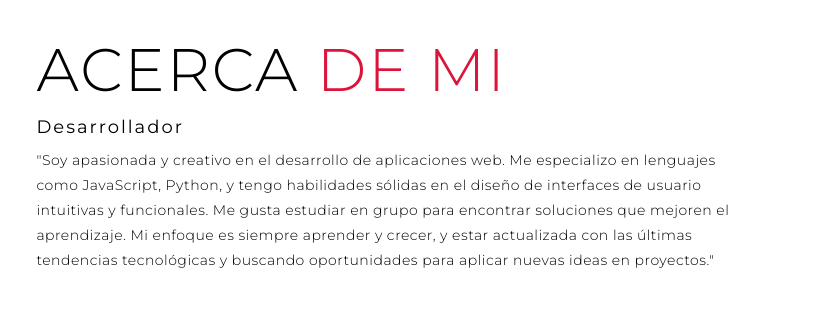
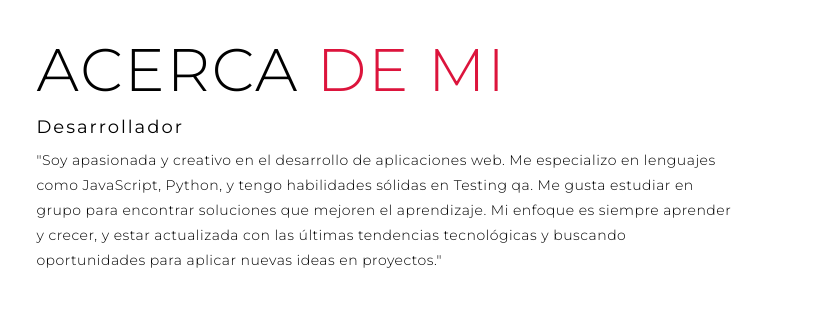
Before and after one commit to 17465718/porfolio, a plain HTML site: page one-page-project/index.html in a window 1280 px wide. Shown: the part 3296-3616 px from the top of the page, 456-1280 px from the left. Drawn offline with Linux system fonts and the light colour scheme.

Commit message:
Update index.html
actualice el párrafo

```diff
--- a/one-page-project/index.html
+++ b/one-page-project/index.html
@@ -110,8 +110,7 @@
         <h1 class="section-title">Acerca <span>De Mi</span></h1>
         <h2>Desarrollador</h2>
         <p>"Soy apasionada y creativo en el desarrollo de aplicaciones web. Me especializo en lenguajes como
-           JavaScript, Python, y tengo habilidades sólidas en el diseño
-           de interfaces de usuario intuitivas y funcionales. Me gusta estudiar en grupo
+           JavaScript, Python, y tengo habilidades sólidas en Testing qa. Me gusta estudiar en grupo
            para encontrar soluciones que mejoren el aprendizaje. Mi enfoque es siempre aprender
            y crecer, y estar actualizada con las últimas tendencias tecnológicas
            y buscando oportunidades para aplicar nuevas ideas en proyectos."</p>
```
